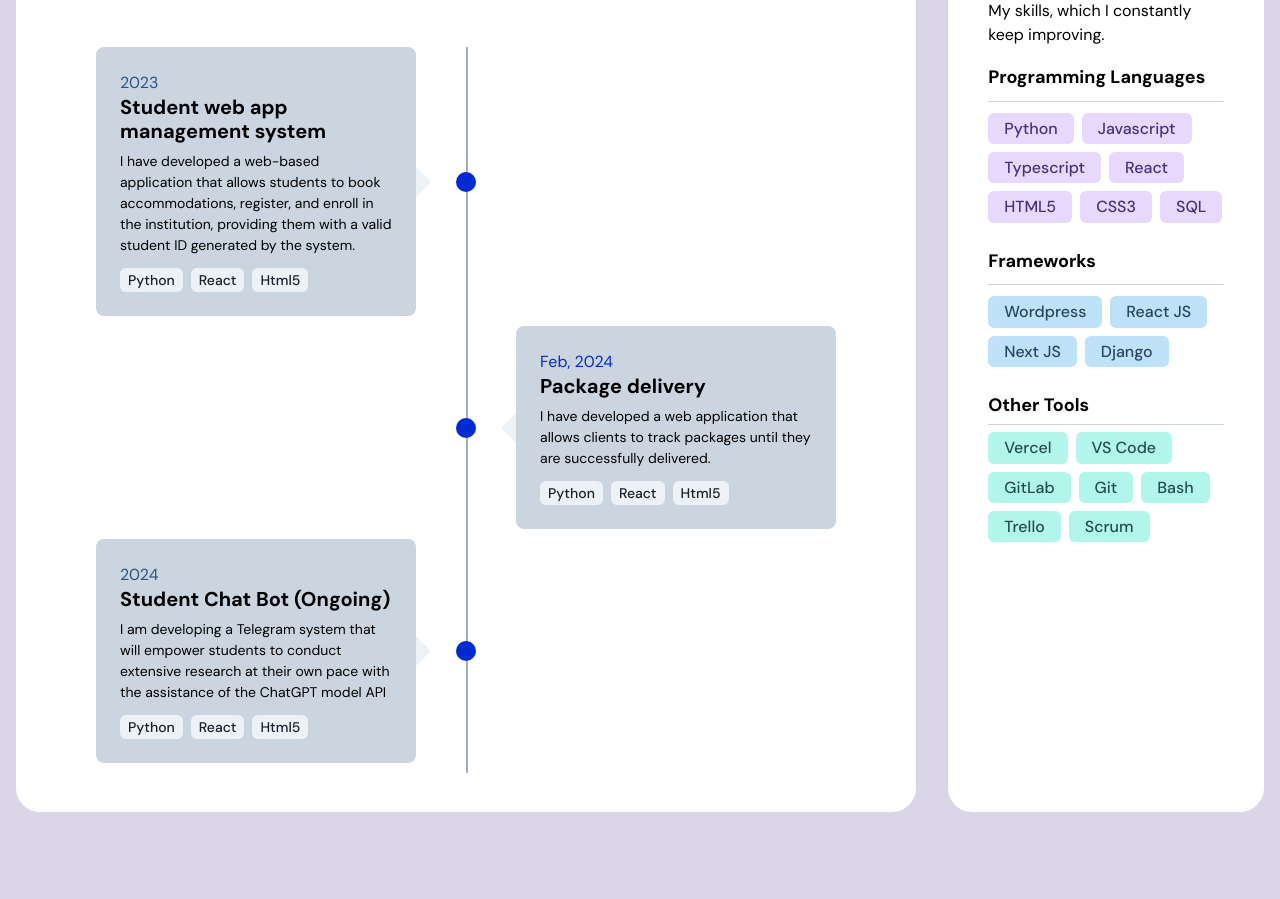
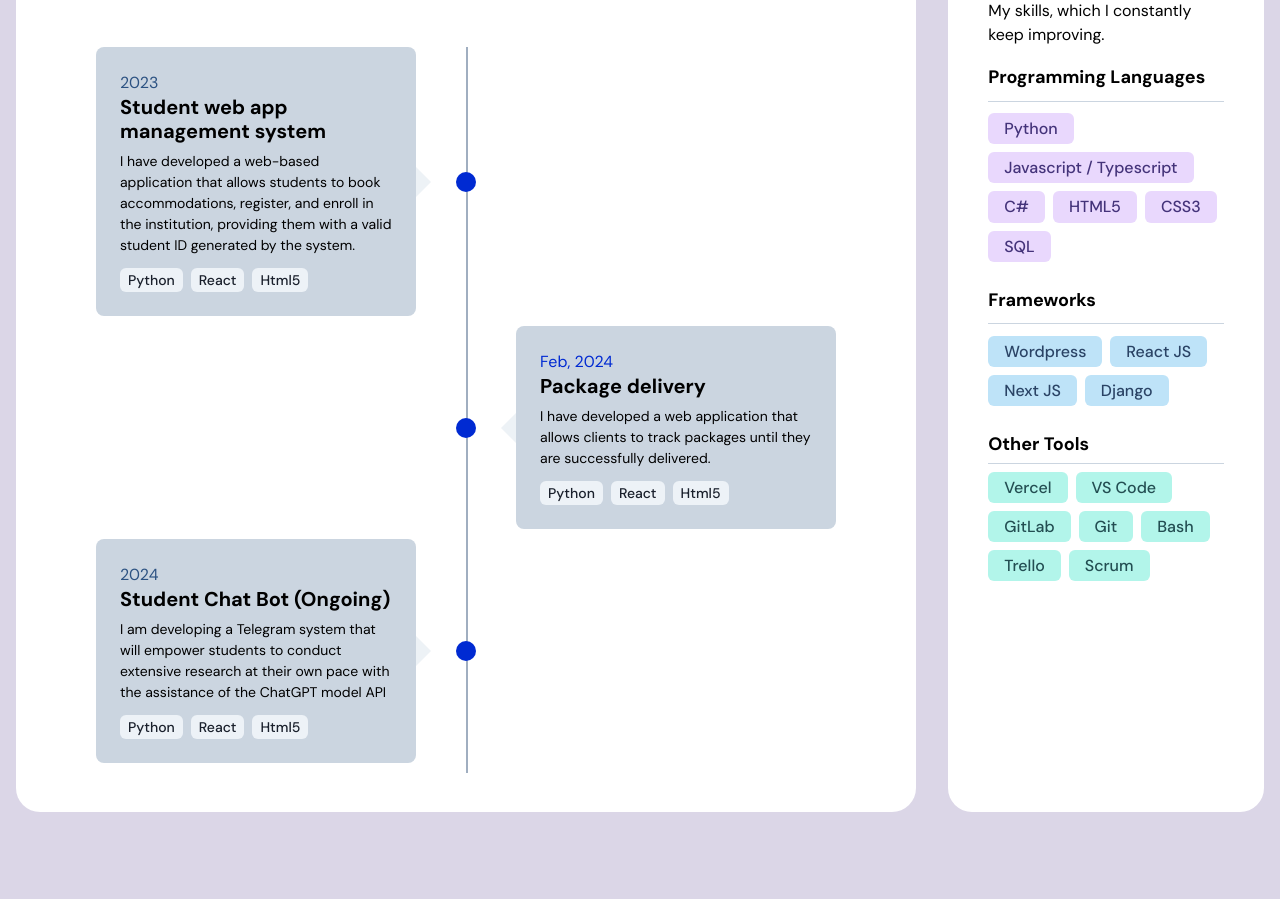
Before and after one commit to Aristocratjnr/My-portfolio, a React (Create React App) app: page / in a window 1280 px wide. Shown: the part 1157-2056 px from the top of the page. Built offline with nearby package versions, Linux system fonts and the light colour scheme; the HTML template or start-up script is replaced by a standard one.

Commit message:
chore: Update SkillsProjects component to include C# skill

```diff
--- a/src/components/SkillsProjects.js
+++ b/src/components/SkillsProjects.js
@@ -35,9 +35,8 @@ export default function SkillsProjects() {
 
                         <Wrap>
                             <CustomSkillTag skill={'Python'} />
-                            <CustomSkillTag skill={'Javascript'} />
-                            <CustomSkillTag skill={'Typescript'} />
-                            <CustomSkillTag skill={'React'} />
+                            <CustomSkillTag skill={'Javascript / Typescript'} />
+                            <CustomSkillTag skill={'C#'} />
                             <CustomSkillTag skill={'HTML5'} />
                             <CustomSkillTag skill={'CSS3'} />
                             <CustomSkillTag skill={'SQL'} />
```
